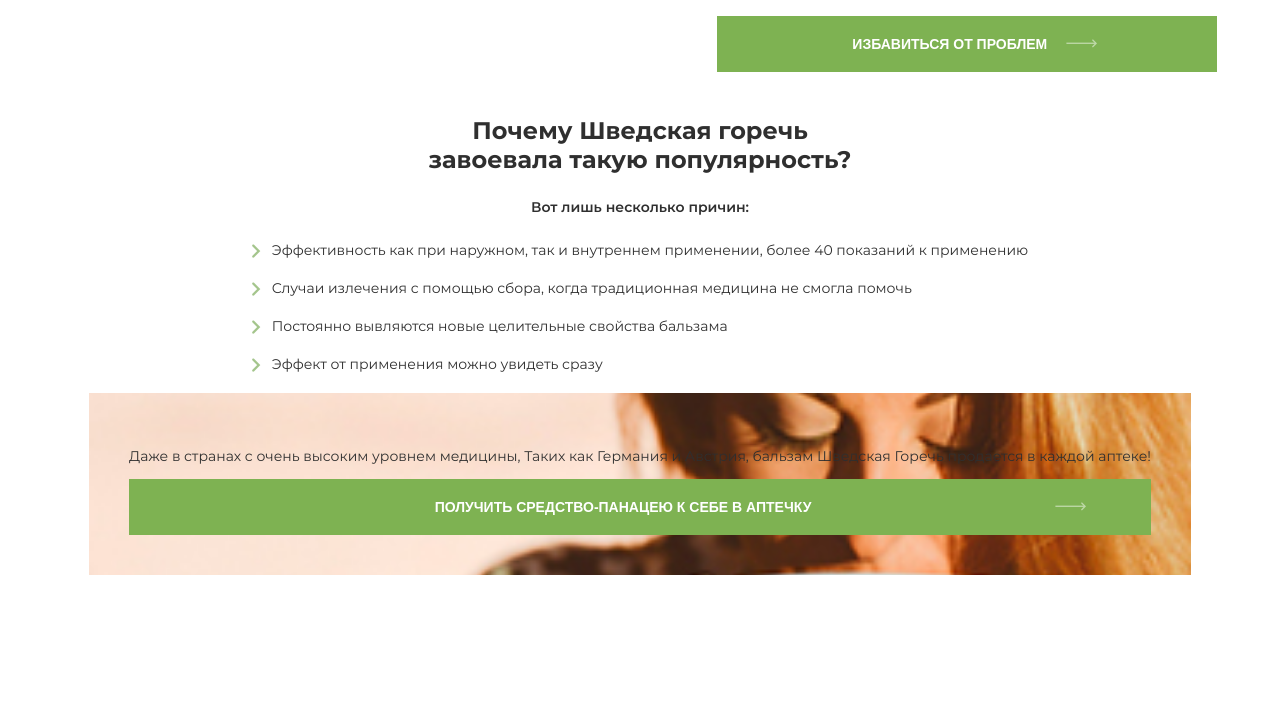
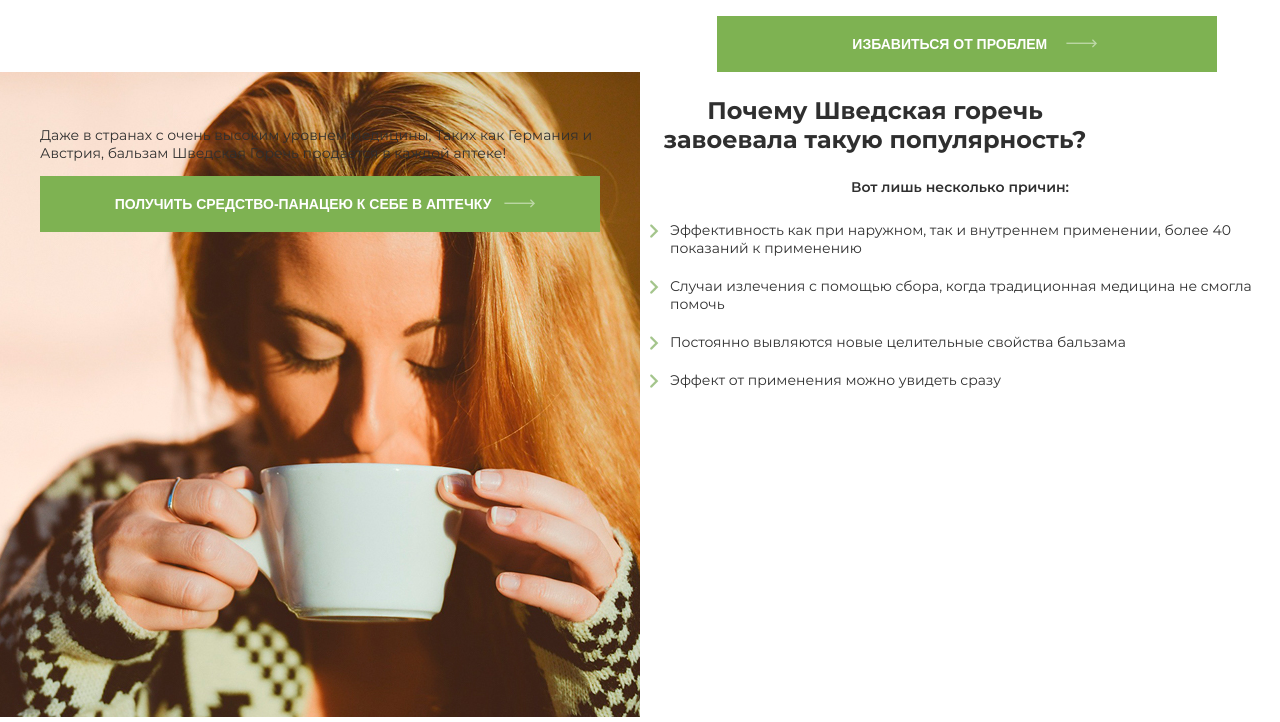
Before and after one commit to Etalona/swedish, a website: page source/index.html in a window 1280 px wide. Shown: the part 1916-2638 px from the top of the page. Before the commit the page ends 2491 px from the top, so only its background shows below. Drawn offline with nearby package versions, Linux system fonts and the light colour scheme; files that its build step writes are made by us from their sources.

Commit message:
Исправления выпирающей тётеньки

```diff
--- a/source/index.html
+++ b/source/index.html
@@ -136,6 +136,7 @@
   </section>
   <section>
     <div class="pop pop-grid main-container__content">
+      <div class="pop-grid__props-container">
         <div class="pop-grid__headline">
           <h3 class="pop__headline">Почему Шведская горечь завоевала такую популярность?</h3>
           <span class="pop__headline-list">Вот лишь несколько причин:</span>
@@ -152,11 +153,13 @@
             </li>
             <li>
               Постоянно вывляются новые целительные свойства
-            бальзама</li>
+              бальзама
+            </li>
             <li>
               Эффект от применения можно увидеть сразу
             </li>
           </ul>
+        </div>
       </div>
       <div class="pop__photo-text pop-grid__photo-text">
         <div class="pop__card">
--- a/source/sass/blocks/main-container.scss
+++ b/source/sass/blocks/main-container.scss
@@ -1,6 +1,6 @@
 @media  (min-width: 768px) {
   .main-container__content {
-    max-width: 1170px;
+    //max-width: 1170px;
     margin: 0 auto;
   }
 }
--- a/source/sass/blocks/pop-grid.scss
+++ b/source/sass/blocks/pop-grid.scss
@@ -1,6 +1,6 @@
 .pop-grid {
   display: flex;
-  flex-direction: column;
+  flex-direction: row;
   align-items: center;
 }
 .pop-grid__headline {
@@ -9,5 +9,13 @@
   text-align: center;
 }
 .pop-grid__photo-text {
+  order: 1;
+  height: 650px;
+  width: 50%;
 
 }
+.pop-grid__props-container {
+  order: 2;
+  height: 650px;
+  width: 50%;
+}
--- a/source/sass/blocks/pop.scss
+++ b/source/sass/blocks/pop.scss
@@ -33,10 +33,10 @@
   }
 }
 .pop__photo-text {
-  background-image: url("/img/woman-small.jpg");
-  background-position: center;
+  background-image: url("/img/woman-large.jpg");
+  background-position-x: right;
   background-repeat: no-repeat;
-  background-size: cover;
+  //background-size: cover;
 }
 .pop__card {
   padding: 40px;
```
Also changed, not shown: source/img/woman-large.jpg (added), 2 other files. Lines whose indentation alone changed are shown as unchanged.
